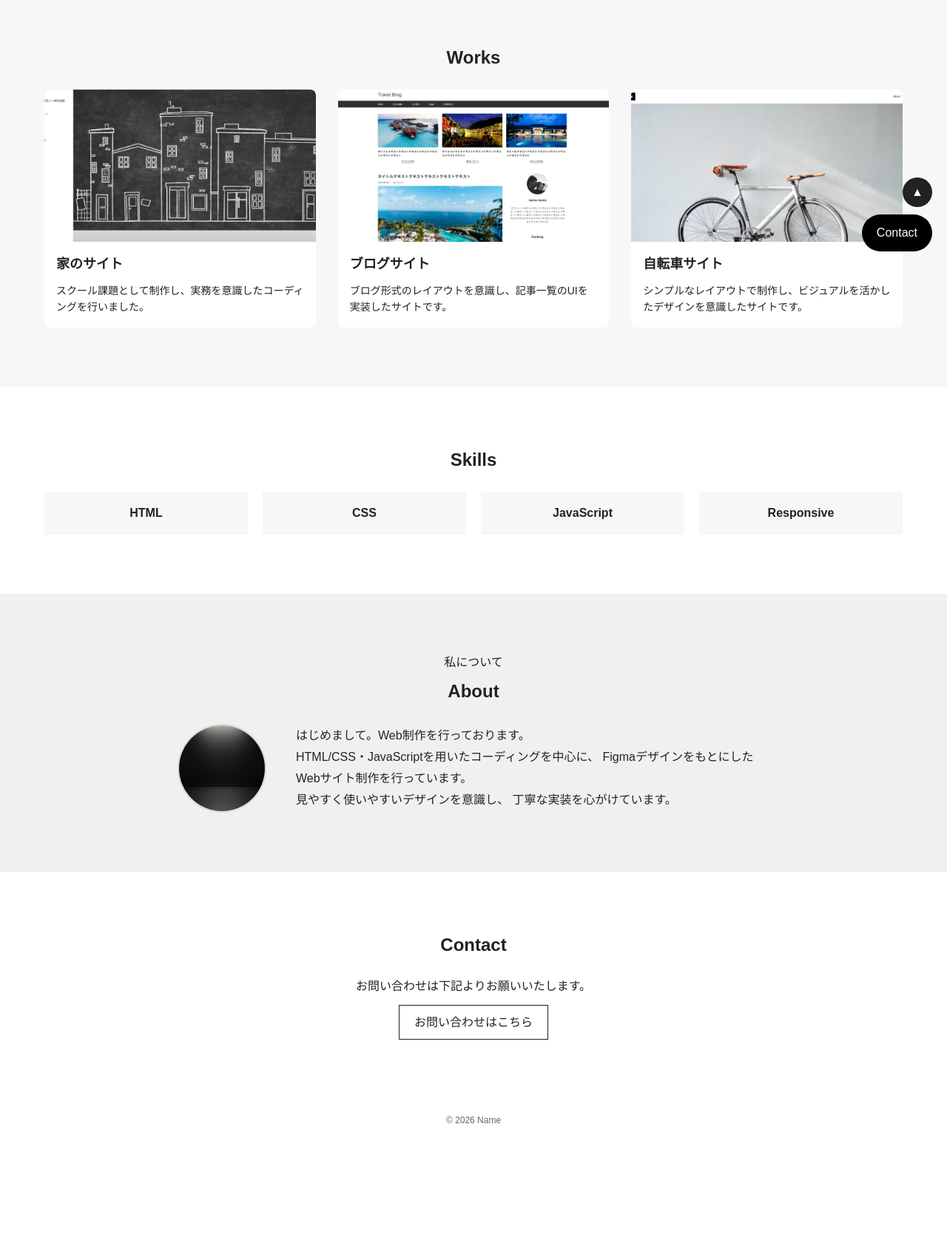
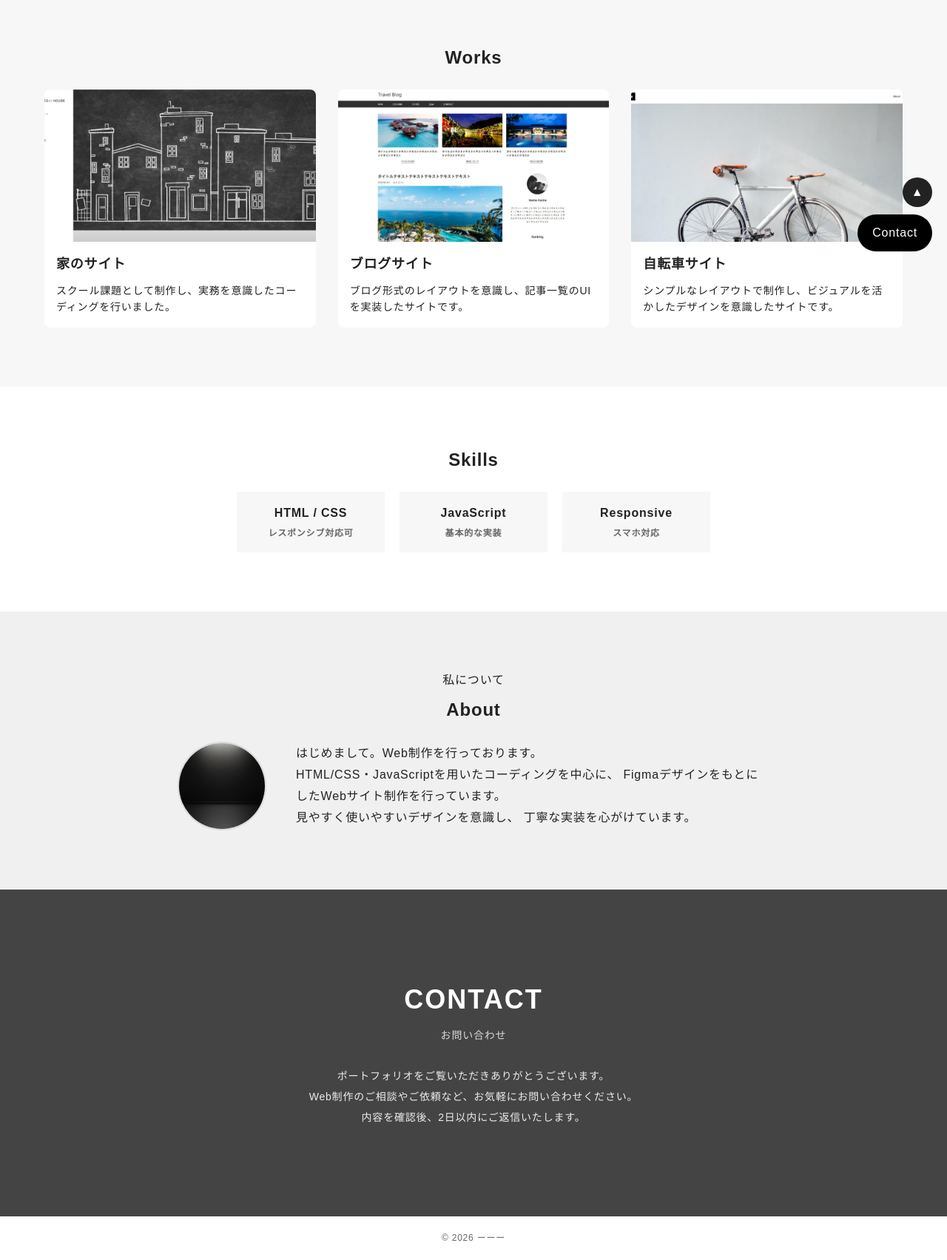
Before and after one commit to sheep07181004-creator/My, a plain HTML site: page index.html in a window 1280 px wide. Shown: the part 440-2144 px from the top of the page at 74% size. Before the commit the page ends 1986 px from the top, so only its background shows below. Drawn offline with Linux system fonts and the light colour scheme.

Commit message:
Add files via upload

```diff
--- a/css/style.css
+++ b/css/style.css
@@ -11,6 +11,7 @@ html {
 body {
   font-family: sans-serif;
   line-height: 1.6;
+  letter-spacing: 0.05em;
   color: #222;
 }
 
@@ -187,12 +188,18 @@ section {
   background: #fff;
   border-radius: 8px;
   overflow: hidden;
-  transition: 0.3s;
   cursor: pointer;
+  opacity: 1;
+  transform: translateY(0);
+  transition: opacity 0.8s, transform 0.8s;
 }
 
 .works__item:hover {
-  transform: translateY(-5px);
+  transform: translateY(-8px);
+}
+
+.works__item:active {
+  transform: translateY(-3px);
 }
 
 .works__img {
@@ -219,6 +226,18 @@ section {
   font-size: 14px;
 }
 
+/* Fade Animation */
+.js-fade {
+  opacity: 0;
+  transform: translateY(40px);
+  transition: opacity 0.8s, transform 0.8s;
+}
+
+.js-fade.is-show {
+  opacity: 1;
+  transform: translateY(0);
+}
+
 /* Skills */
 .skills {
   background: #fff;
@@ -226,7 +245,8 @@ section {
 
 .skills__list {
   display: grid;
-  grid-template-columns: repeat(4, 1fr);
+  grid-template-columns: repeat(3, 200px);
+  justify-content: center;
   gap: 20px;
 }
 
@@ -235,6 +255,13 @@ section {
   padding: 16px;
   text-align: center;
   font-weight: bold;
+}
+
+.skills__sub {
+  display: block;
+  font-size: 12px;
+  color: #666;
+  margin-top: 5px;
 }
 
 /* About */
@@ -268,24 +295,30 @@ section {
 
 /* Contact */
 .contact {
+  background: #444;
+  color: #fff;
   text-align: center;
-  background: #fff;
+  padding: 120px 0;
 }
 
-.contact__text {
-  margin-bottom: 12px;
+.contact__title {
+  font-size: 36px;
+  letter-spacing: 2px;
+  margin-bottom: 8px;
 }
 
-.contact__item a {
-  display: inline-block;
-  border: 1px solid #222;
-  padding: 10px 20px;
-  transition: 0.3s;
+.contact__subtitle {
+  font-size: 14px;
+  margin-bottom: 30px;
+  opacity: 0.8;
 }
 
-.contact__item a:hover {
-  background: #222;
-  color: #fff;
+.contact__thanks {
+  max-width: 600px;
+  margin: 0 auto;
+  font-size: 14px;
+  line-height: 2;
+  opacity: 0.9;
 }
 
 /* Fixed Buttons */
@@ -449,7 +482,7 @@ section {
   }
 
   .skills__list {
-    grid-template-columns: repeat(2, 1fr);
+    grid-template-columns: repeat(2, 200px);
   }
 
   .about__inner {
@@ -457,7 +490,26 @@ section {
     text-align: center;
   }
 
+  .contact {
+    padding: 80px 0;
+  }
+
+  .contact__title {
+    font-size: 28px;
+  }
+
+  .contact__thanks {
+    font-size: 13px;
+    line-height: 1.8;
+  }
+
   .work-modal {
     padding: 50px 15px 20px;
   }
 }
+
+@media (max-width: 480px) {
+  .skills__list {
+    grid-template-columns: 1fr;
+  }
+}
--- a/index.html
+++ b/index.html
@@ -55,7 +55,7 @@
         <h2 class="section-title">Works</h2>
 
         <div class="works__list">
-          <article class="works__item js-work" data-url="https://sheep07181004-creator.github.io/Assignment">
+          <article class="works__item js-work js-fade" data-url="https://sheep07181004-creator.github.io/Assignment">
             <div class="works__img">
               <img src="img/works02.jpg" alt="家のサイト">
             </div>
@@ -67,7 +67,7 @@
             </div>
           </article>
 
-          <article class="works__item js-work" data-url="https://sheep07181004-creator.github.io/Travel-Blog/">
+          <article class="works__item js-work js-fade" data-url="https://sheep07181004-creator.github.io/Travel-Blog/">
             <div class="works__img">
               <img src="img/works03.jpg" alt="ブログサイト">
             </div>
@@ -79,7 +79,7 @@
             </div>
           </article>
 
-          <article class="works__item js-work" data-url="https://sheep07181004-creator.github.io/profile/">
+          <article class="works__item js-work js-fade" data-url="https://sheep07181004-creator.github.io/profile/">
             <div class="works__img">
               <img src="img/works04.jpg" alt="自転車サイト">
             </div>
@@ -100,10 +100,20 @@
         <h2 class="section-title">Skills</h2>
 
         <ul class="skills__list">
-          <li class="skills__item">HTML</li>
-          <li class="skills__item">CSS</li>
-          <li class="skills__item">JavaScript</li>
-          <li class="skills__item">Responsive</li>
+          <li class="skills__item">
+            HTML / CSS
+            <span class="skills__sub">レスポンシブ対応可</span>
+          </li>
+
+          <li class="skills__item">
+            JavaScript
+            <span class="skills__sub">基本的な実装</span>
+          </li>
+
+          <li class="skills__item">
+            Responsive
+            <span class="skills__sub">スマホ対応</span>
+          </li>
         </ul>
       </div>
     </section>
@@ -133,14 +143,16 @@
     <!-- Contact -->
     <section class="contact" id="contact">
       <div class="container">
-        <h2 class="section-title">Contact</h2>
-        <p class="contact__text">お問い合わせは下記よりお願いいたします。</p>
 
-        <ul class="contact__list">
-          <li class="contact__item">
-            <a href="mailto:sheep07181004@gmail.com">お問い合わせはこちら</a>
-          </li>
-        </ul>
+        <h2 class="contact__title">CONTACT</h2>
+        <p class="contact__subtitle">お問い合わせ</p>
+
+        <p class="contact__thanks">
+          ポートフォリオをご覧いただきありがとうございます。<br>
+          Web制作のご相談やご依頼など、お気軽にお問い合わせください。<br>
+          内容を確認後、2日以内にご返信いたします。
+        </p>
+
       </div>
     </section>
 
@@ -160,7 +172,7 @@
 
   <footer class="footer">
     <div class="container">
-      <p>© 2026 Name</p>
+      <p>© 2026 ーーー</p>
     </div>
   </footer>
 
--- a/js/main.js
+++ b/js/main.js
@@ -3,18 +3,25 @@ const header = document.querySelector('.header');
 const overlay = document.querySelector('.overlay');
 const navLinks = document.querySelectorAll('.header__nav a');
 
+const closeMenu = () => {
+  header.classList.remove('menu-open');
+  document.body.style.overflow = '';
+};
+
 hamburger.addEventListener('click', () => {
   header.classList.toggle('menu-open');
+
+  if (header.classList.contains('menu-open')) {
+    document.body.style.overflow = 'hidden';
+  } else {
+    document.body.style.overflow = '';
+  }
 });
 
-overlay.addEventListener('click', () => {
-  header.classList.remove('menu-open');
-});
+overlay.addEventListener('click', closeMenu);
 
 navLinks.forEach((link) => {
-  link.addEventListener('click', () => {
-    header.classList.remove('menu-open');
-  });
+  link.addEventListener('click', closeMenu);
 });
 
 const workItems = document.querySelectorAll('.js-work');
@@ -22,29 +29,63 @@ const workModal = document.querySelector('.work-modal');
 const workFrame = document.querySelector('.work-modal__frame');
 const workClose = document.querySelector('.work-modal__close');
 
+const openModal = (url) => {
+  workFrame.src = url;
+  workModal.classList.add('is-show');
+  document.body.style.overflow = 'hidden';
+};
+
+const closeModal = () => {
+  workModal.classList.remove('is-show');
+  workFrame.src = '';
+  document.body.style.overflow = '';
+};
+
 workItems.forEach((item) => {
   item.addEventListener('click', () => {
     const url = item.dataset.url;
-    workFrame.src = url;
-    workModal.classList.add('is-show');
+    openModal(url);
   });
 });
 
-workClose.addEventListener('click', () => {
-  workModal.classList.remove('is-show');
-  workFrame.src = '';
-});
+workClose.addEventListener('click', closeModal);
 
 workModal.addEventListener('click', (e) => {
   if (e.target === workModal) {
-    workModal.classList.remove('is-show');
-    workFrame.src = '';
+    closeModal();
   }
 });
 
 document.addEventListener('keydown', (e) => {
   if (e.key === 'Escape') {
-    workModal.classList.remove('is-show');
-    workFrame.src = '';
+    closeModal();
+    closeMenu();
   }
 });
+
+const toTop = document.querySelector('.to-top');
+
+toTop.addEventListener('click', (e) => {
+  e.preventDefault();
+
+  window.scrollTo({
+    top: 0,
+    behavior: 'smooth'
+  });
+});
+
+const fadeItems = document.querySelectorAll('.js-fade');
+
+const fadeObserver = new IntersectionObserver((entries) => {
+  entries.forEach((entry) => {
+    if (entry.isIntersecting) {
+      entry.target.classList.add('is-show');
+    }
+  });
+}, {
+  threshold: 0.2
+});
+
+fadeItems.forEach((item) => {
+  fadeObserver.observe(item);
+});
```
